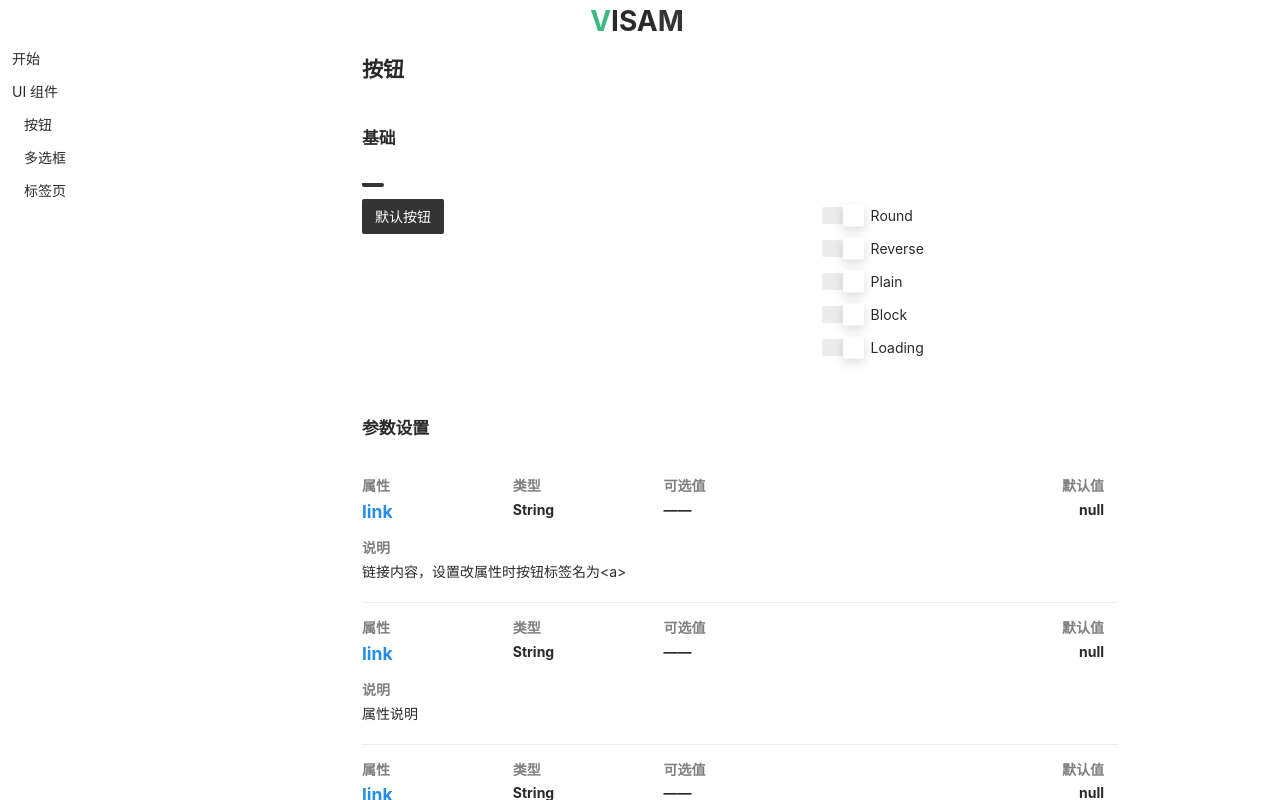
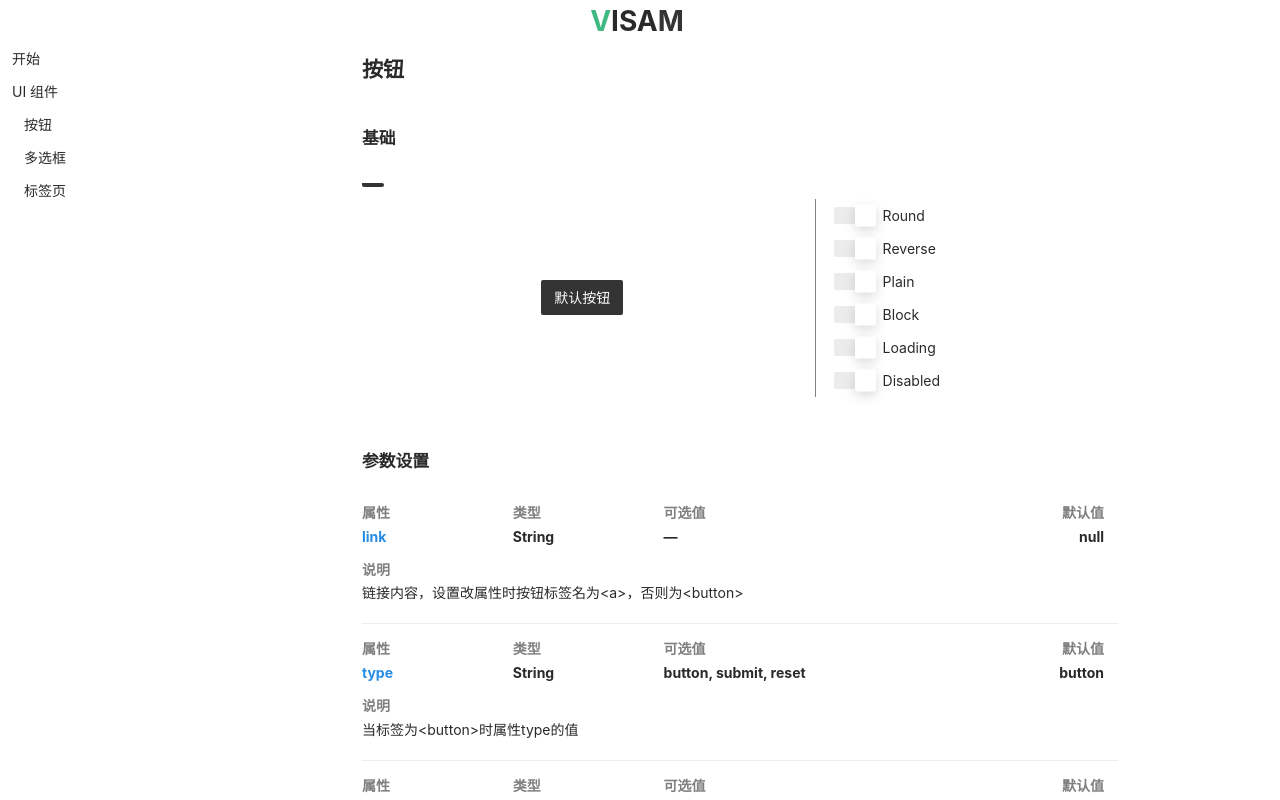
Before and after one commit to MunGaaKei/visam, a Vue app: page /button in a window 1280 px wide. Built offline with nearby package versions, Linux system fonts and the light colour scheme; a small style sheet from the web is missing.

Commit message:
refactor: update button

```diff
--- a/packages/button/button.vue
+++ b/packages/button/button.vue
@@ -42,9 +42,6 @@ export default {
       ]);
     },
     computed: {
-      href () {
-        return false;
-      },
       btnColor () {
         return this.color? `vsm-${this.color}`: false;
       }
--- a/src/App.vue
+++ b/src/App.vue
@@ -62,4 +62,12 @@ export default {
 .panel {
   padding: var(--gap) 0;
 }
+.widget {
+  margin-right: var(--gap);
+  padding-right: var(--gap);
+  border-right: 1px solid #808080;
+  display: flex;
+  align-items: center;
+  justify-content: center;
+}
 </style>
--- a/src/assets/css/visam.css
+++ b/src/assets/css/visam.css
@@ -266,6 +266,10 @@ h4 { font-size: 1rem; }
     border-color: transparent;
     color: var(--theme-color-reverse);
 }
+.vsm-btn:disabled {
+    opacity: .5;
+    pointer-events: none;
+}
 
 .vsm-tabs-navs {
     position: relative;
@@ -437,19 +441,19 @@ h4 { font-size: 1rem; }
 }
 .vsm-loading:before,
 .vsm-loading:after {
-    content: '●';
-    font-size: 2em;
+    content: '⬤';
+    font-size: .8em;
     line-height: 1;
     color: inherit;
     transform: scale(0);
     transition: var(--transition);
 }
 .vsm-loading:before {
-    margin: auto -.4em auto 0;
+    margin: auto -1em auto 0;
     animation: loading 1s linear infinite;
 }
 .vsm-loading:after {
-    margin: auto 0 auto -.4em;
+    margin: auto 0 auto -1em;
     opacity: .8;
     animation: loading 1s linear .15s infinite;
 }
--- a/src/components/Params.vue
+++ b/src/components/Params.vue
@@ -38,6 +38,7 @@ export default {
 
 <style>
 .params {
+  margin-top: calc(var(--gap)/-2);
   max-height: 60vh;
   overflow-x: hidden;
 }
@@ -47,7 +48,6 @@ export default {
 }
 .p-prop {
   color: var(--blue);
-  font-size: 1.25em;
 }
 .p-def {
   text-align: right;
--- a/src/pages/Button.vue
+++ b/src/pages/Button.vue
@@ -7,7 +7,7 @@
         <div class="codes">
             <vsm-tabs :tabs="codeTabs" :active="activeTab0" @change="switchTab($event, 0)">
                 <div class="panel vsm-cols" v-show="activeTab0 === 0">
-                    <div class="vsm-col-6">
+                    <div class="vsm-col-6 widget">
                         <vsm-button
                         :round="round"
                         :reverse="reverse"
@@ -23,6 +23,7 @@
                         <vsm-checkbox v-model="plain" type="slide">Plain</vsm-checkbox>
                         <vsm-checkbox v-model="block" type="slide">Block</vsm-checkbox>
                         <vsm-checkbox v-model="loading" type="slide">Loading</vsm-checkbox>
+                        <vsm-checkbox v-model="disabled" type="slide">Disabled</vsm-checkbox>
                     </div>
                 </div>
                 <div v-show="activeTab0 === 1" class="panel">
@@ -63,27 +64,57 @@ export default {
             params: Object.freeze([{
                 prop: 'link',
                 type: 'String',
-                opts: '——',
+                opts: '—',
                 def: 'null',
-                desc: '链接内容，设置改属性时按钮标签名为&lt;a>'
+                desc: '链接内容，设置改属性时按钮标签名为&lt;a>，否则为&lt;button>'
             }, {
-                prop: 'link',
+                prop: 'type',
                 type: 'String',
-                opts: '——',
+                opts: 'button, submit, reset',
+                def: 'button',
+                desc: '当标签为&lt;button>时属性type的值'
+            }, {
+                prop: 'color',
+                type: 'String',
+                opts: 'red, blue, green, yellow, black, white',
                 def: 'null',
-                desc: '属性说明'
+                desc: '按钮颜色，值不为空时渲染成 .vsm-${color} 类'
             }, {
-                prop: 'link',
-                type: 'String',
-                opts: '——',
-                def: 'null',
-                desc: '属性说明'
+                prop: 'round',
+                type: 'Boolean',
+                opts: '—',
+                def: 'false',
+                desc: '按钮圆角'
             }, {
-                prop: 'link',
-                type: 'String',
-                opts: '——',
-                def: 'null',
-                desc: '属性说明'
+                prop: 'reverse',
+                type: 'Boolean',
+                opts: '—',
+                def: 'false',
+                desc: '按钮反色'
+            }, {
+                prop: 'plain',
+                type: 'Boolean',
+                opts: '—',
+                def: 'false',
+                desc: '按钮仅显示文本，hover时才显示颜色'
+            }, {
+                prop: 'block',
+                type: 'Boolean',
+                opts: '—',
+                def: 'false',
+                desc: '按钮块级显示'
+            }, {
+                prop: 'loading',
+                type: 'Boolean',
+                opts: '—',
+                def: 'false',
+                desc: '按钮为加载状态'
+            }, {
+                prop: 'disabled',
+                type: 'Boolean',
+                opts: '—',
+                def: 'false',
+                desc: '按钮禁用状态'
             }])
         }
     }
```
